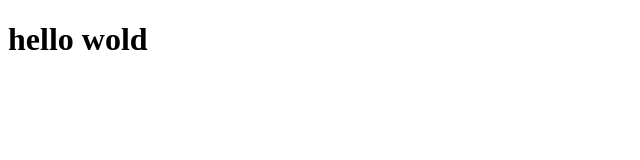
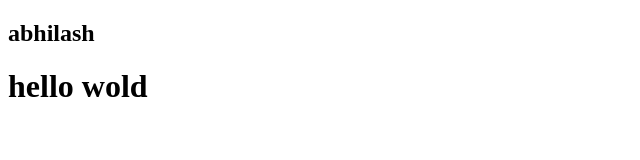
Before and after one commit to 18abhilash/abhilash, a plain HTML site: page index.html in a window 1280 px wide. Shown: the whole page, without its empty margins (0-640 px from the left). Drawn offline with Linux system fonts and the light colour scheme.

Commit message:
intial commit

```diff
--- a/index.html
+++ b/index.html
@@ -6,6 +6,7 @@
     <title>Document</title>
 </head>
 <body>
+<h2>abhilash</h2>
     <h1>hello wold</h1>
 </body>
 </html>
```
